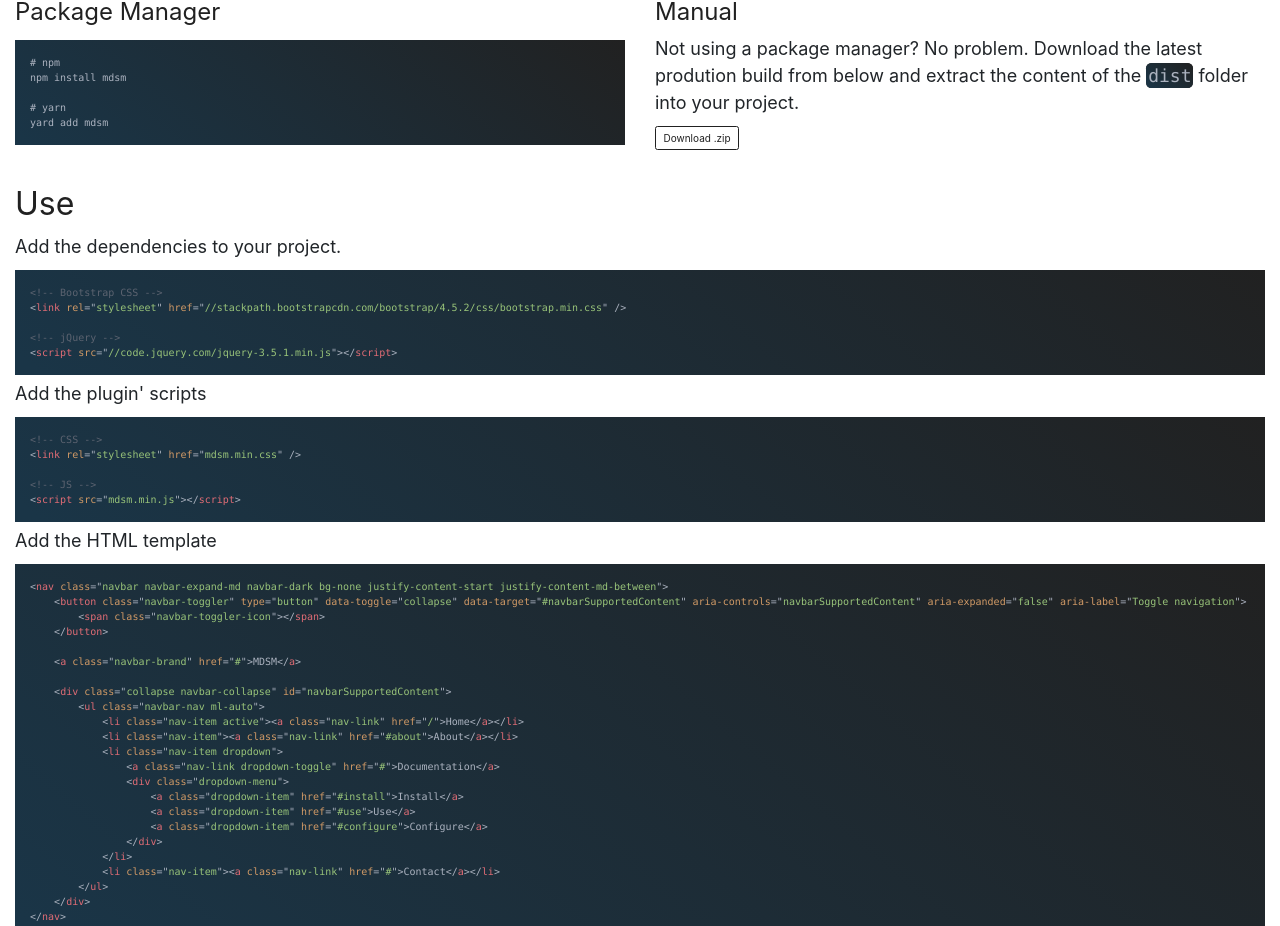
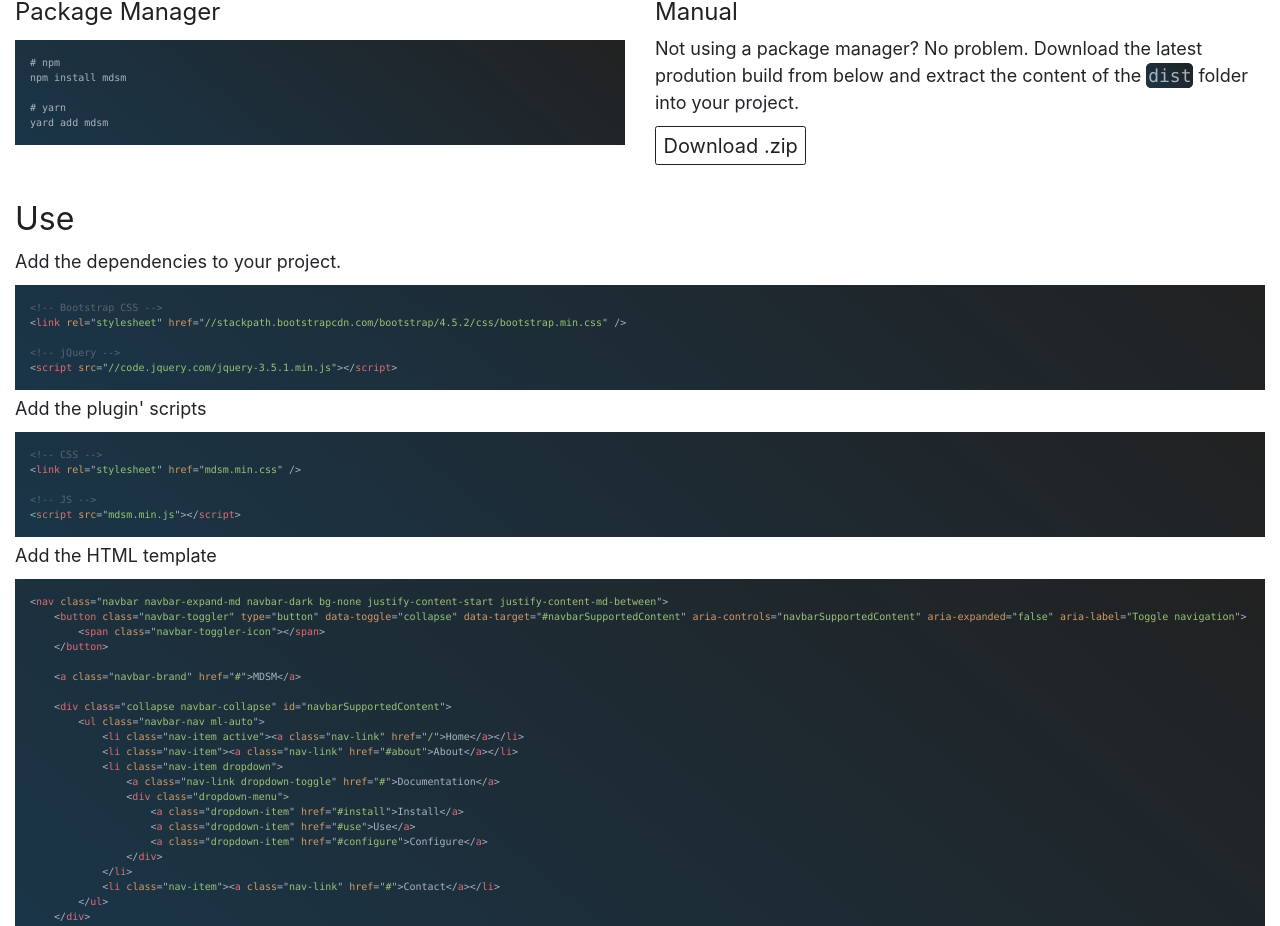
Before and after one commit to corneliucirlan/mdsm, a React app: page / in a window 1280 px wide. Shown: the part 816-1742 px from the top of the page. Built offline with nearby package versions, Linux system fonts and the light colour scheme.

Commit message:
Added button styles

```diff
--- a/src/css/demo/_button.sass
+++ b/src/css/demo/_button.sass
@@ -1,2 +1,5 @@
+.btn
+	font-size: 2rem
+
 .btn-outline-primary
 	@include button-outline-variant($black)
```
